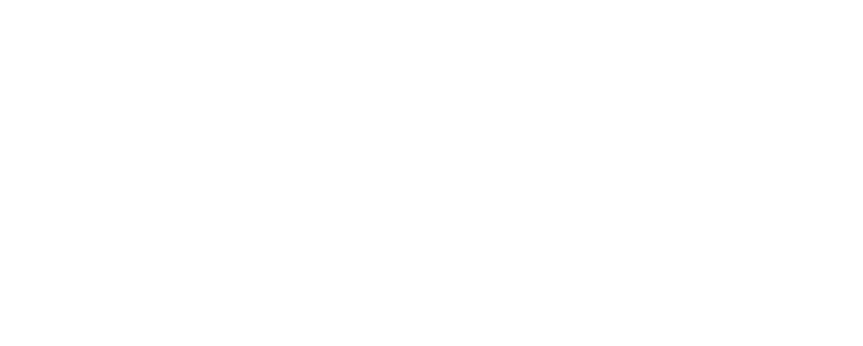
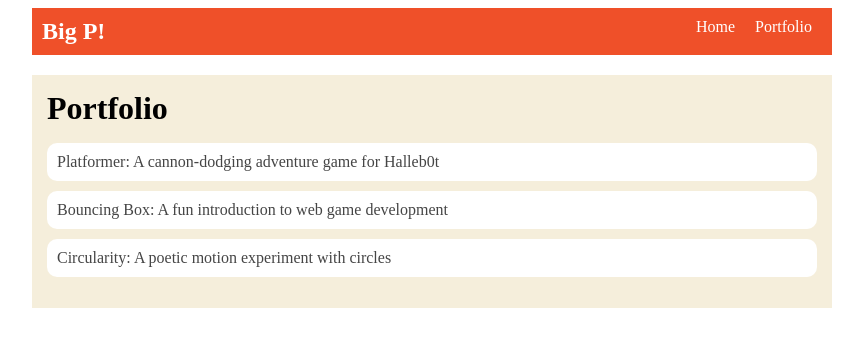
Before and after one commit to pprettyp/pprettyp.github.io, a plain HTML site: page portfolio.html in a window 1280 px wide. Shown: the whole page, without its empty margins (208-1071 px from the left). Drawn offline with Linux system fonts and the light colour scheme.

Commit message:
add portfolio page to website

```diff
--- a/portfolio.html
+++ b/portfolio.html
@@ -0,0 +1,41 @@
+<!DOCTYPE html>
+<html>
+  <head>
+    <title>prettyp</title>
+    <link rel="stylesheet" href="style.css" />
+  </head>
+
+  <body>
+    <!-- All content goes here -->
+   <div id="all-contents">
+      <nav>
+        <h1>Big P!</h1>
+        <ul id="nav-ul">
+          <li class="nav-li">
+            <a href="index.html">Home</a>
+          </li>
+          <li class="nav-li">
+            <a href="portfolio.html">Portfolio</a>
+          </li>
+        </ul>
+      </nav>
+
+      <main>
+        <div class="content">
+          <h1>Portfolio</h1>
+          <ul id="portfolio">
+            <li>
+              <a href="fsd-projects/platformer/">Platformer: A cannon-dodging adventure game for Halleb0t</a>
+            </li>
+            <li>
+              <a href="fsd-projects/bouncing-box/">Bouncing Box: A fun introduction to web game development</a>
+            </li>
+            <li>
+              <a href="fsd-projects/circularity/">Circularity: A poetic motion experiment with circles</a>
+            </li>
+          </ul>
+        </div>
+      </main>
+    </div>
+  </body>
+</html>
--- a/style.css
+++ b/style.css
@@ -1,6 +1,6 @@
-body {
-    background: #b44590;
-    color: rgb(209, 63, 131);
+ody {
+    background: rgb(125, 198, 205);
+    color: rgb(45, 45, 45);
     padding: 10px;
     font-family: Arial, sans-serif;
 }
@@ -43,7 +43,7 @@ a {
     color: #fff;
 }
 
-/*main container area beneath menu */
+/* main container area beneath menu */
 main {
     background: rgb(245, 238, 219);
     display: flex;
@@ -52,7 +52,8 @@ main {
 
 .sidebar {
     margin-right: 25px;
-    padding: 10px;}
+    padding: 10px;
+}
 
 .sidebar-img {
     width: 200px;
@@ -73,3 +74,28 @@ main {
 h2, h3 {
     margin: 0px;
 }
+/* Portfolio styles */
+.content h1 {
+    color: black;
+  }
+
+  #portfolio {
+    list-style-type: none;
+    padding-left: 0;
+  }
+
+  #portfolio li {
+    background: #fff;
+    padding: 10px;
+    border-radius: 10px;
+    margin-bottom: 10px;
+  }
+
+  #portfolio li:hover {
+    background: #eee;
+  }
+
+  #portfolio a {
+    text-decoration: none;
+    color: #454545;
+  }
```
Lines whose indentation alone changed are shown as unchanged.
